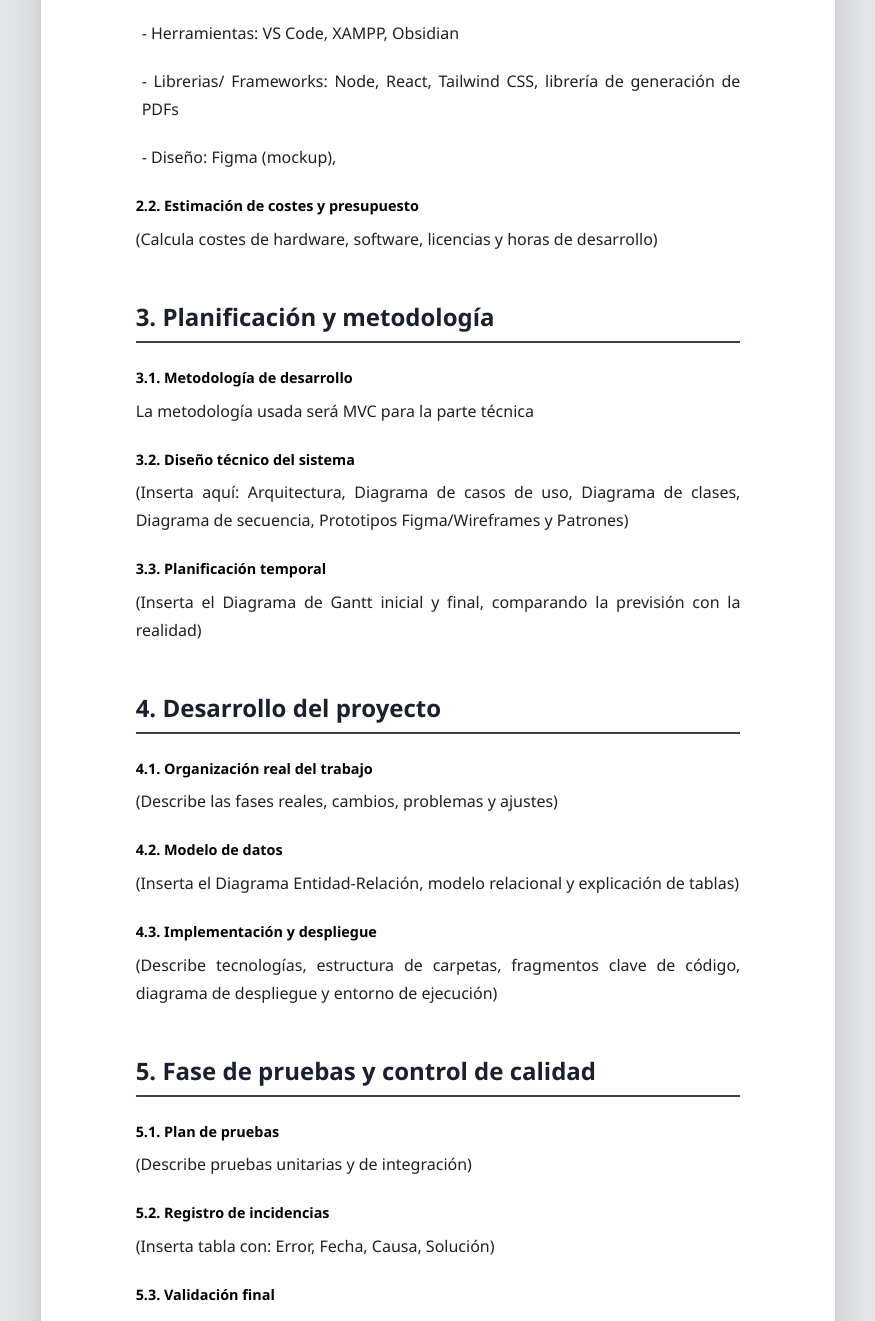
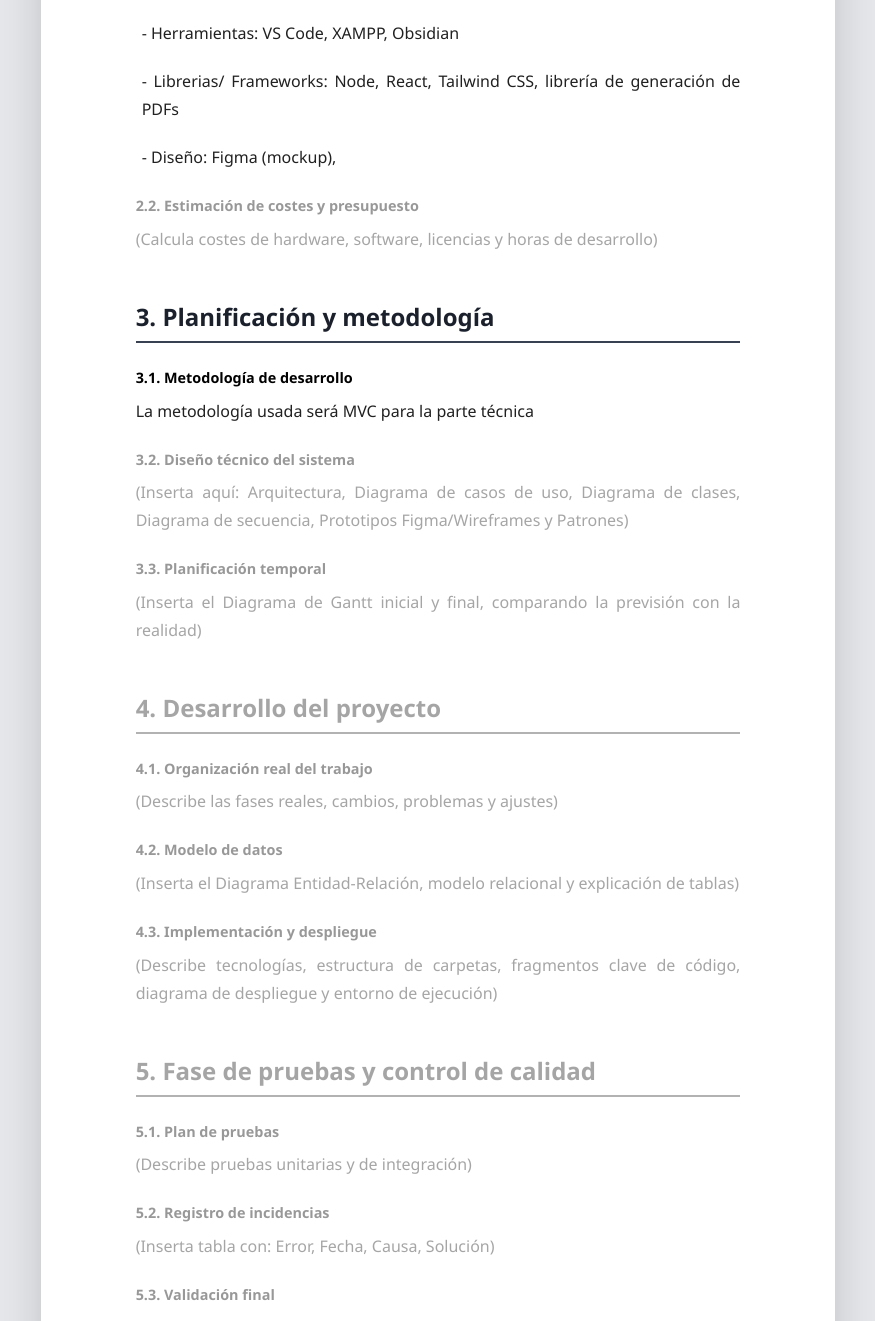
Before and after one commit to Ivee31/TFG-DAW2, a PHP site: page / in a window 1280 px wide. Shown: the part 5179-6500 px from the top of the page, without its empty margins (202-1077 px from the left). Run offline with PHP 8.4, Linux system fonts and the light colour scheme; some libraries are stand-ins or nearby versions.

Commit message:
zona-apagada class added and implemented

```diff
--- a/index.html
+++ b/index.html
@@ -217,7 +217,7 @@
                 </ul>
             </div>
 
-            <div id="estimacion-costes" class="ancla-top">
+            <div id="estimacion-costes" class="ancla-top zona-apagada">
                 <h4>2.2. Estimación de costes y presupuesto</h4>
                 <p>(Calcula costes de hardware, software, licencias y horas de desarrollo)</p>
             </div>
@@ -231,80 +231,80 @@
                 <p>La metodología usada será MVC para la parte técnica</p>
             </div>
 
-            <div id="diseno-tecnico" class="ancla-top">
+            <div id="diseno-tecnico" class="ancla-top zona-apagada">
                 <h4>3.2. Diseño técnico del sistema</h4>
                 <p>(Inserta aquí: Arquitectura, Diagrama de casos de uso, Diagrama de clases, Diagrama de secuencia, Prototipos Figma/Wireframes y Patrones)</p>
             </div>
 
-            <div id="planificacion-temporal" class="ancla-top">
+            <div id="planificacion-temporal" class="ancla-top zona-apagada">
                 <h4>3.3. Planificación temporal</h4>
                 <p>(Inserta el Diagrama de Gantt inicial y final, comparando la previsión con la realidad)</p>
             </div>
 
 
-            <a id="desarrollo-proyecto" class="ancla-top"></a>
-            <h2>4. Desarrollo del proyecto</h2>
+            <a id="desarrollo-proyecto" class="ancla-top zona-apagada"></a>
+            <h2 class="zona-apagada">4. Desarrollo del proyecto</h2>
 
-            <div id="organizacion-real" class="ancla-top">
+            <div id="organizacion-real" class="ancla-top zona-apagada">
                 <h4>4.1. Organización real del trabajo</h4>
                 <p>(Describe las fases reales, cambios, problemas y ajustes)</p>
             </div>
 
-            <div id="modelo-datos" class="ancla-top">
+            <div id="modelo-datos" class="ancla-top zona-apagada">
                 <h4>4.2. Modelo de datos</h4>
                 <p>(Inserta el Diagrama Entidad-Relación, modelo relacional y explicación de tablas)</p>
             </div>
 
-            <div id="implementacion-despliegue" class="ancla-top">
+            <div id="implementacion-despliegue" class="ancla-top zona-apagada">
                 <h4>4.3. Implementación y despliegue</h4>
                 <p>(Describe tecnologías, estructura de carpetas, fragmentos clave de código, diagrama de despliegue y entorno de ejecución)</p>
             </div>
 
 
-            <a id="fase-pruebas" class="ancla-top"></a>
-            <h2>5. Fase de pruebas y control de calidad</h2>
+            <a id="fase-pruebas" class="ancla-top zona-apagada"></a>
+            <h2 class="zona-apagada">5. Fase de pruebas y control de calidad</h2>
 
-            <div id="plan-pruebas" class="ancla-top">
+            <div id="plan-pruebas" class="ancla-top zona-apagada">
                 <h4>5.1. Plan de pruebas</h4>
                 <p>(Describe pruebas unitarias y de integración)</p>
             </div>
 
-            <div id="registro-incidencias" class="ancla-top">
+            <div id="registro-incidencias" class="ancla-top zona-apagada">
                 <h4>5.2. Registro de incidencias</h4>
                 <p>(Inserta tabla con: Error, Fecha, Causa, Solución)</p>
             </div>
 
-            <div id="validacion-final" class="ancla-top">
+            <div id="validacion-final" class="ancla-top zona-apagada">
                 <h4>5.3. Validación final</h4>
                 <p>(Análisis de cumplimiento de requisitos)</p>
             </div>
 
 
-            <a id="conclusiones" class="ancla-top"></a>
-            <h2>6. Conclusiones</h2>
+            <a id="conclusiones" class="ancla-top zona-apagada"></a>
+            <h2 class="zona-apagada">6. Conclusiones</h2>
 
-            <div id="reflexion-personal" class="ancla-top">
+            <div id="reflexion-personal" class="ancla-top zona-apagada">
                 <h4>6.1. Reflexión personal sobre el proyecto</h4>
                 </div>
 
-            <div id="dificultades" class="ancla-top">
+            <div id="dificultades" class="ancla-top zona-apagada">
                 <h4>6.2. Dificultades encontradas y resolución</h4>
             </div>
 
-            <div id="objetivos-cumplidos" class="ancla-top">
+            <div id="objetivos-cumplidos" class="ancla-top zona-apagada">
                 <h4>6.3. Grado de cumplimiento de objetivos</h4>
             </div>
 
-            <div id="propuestas-mejora" class="ancla-top">
+            <div id="propuestas-mejora" class="ancla-top zona-apagada">
                 <h4>6.4. Propuestas de mejora y evolución futura</h4>
             </div>
 
-            <a id="referencias" class="ancla-top"></a>
-            <h2>7. Referencias y bibliografía</h2>
+            <a id="referencias" class="ancla-top zona-apagada"></a>
+            <h2 class="zona-apagada">7. Referencias y bibliografía</h2>
 
-            <a id="anexos" class="ancla-top"></a>
-            <h2>8. Anexos</h2>
-            <ul>
+            <a id="anexos" class="ancla-top zona-apagada"></a>
+            <h2 class="zona-apagada">8. Anexos</h2>
+            <ul class="zona-apagada">
                 <li id="manual-instalacion">
                     <h4>8.1. Manual de instalación</h4>
                 </li>
--- a/style.css
+++ b/style.css
@@ -146,3 +146,9 @@ body {
         padding: 0;
     }
 }
+
+/* --- CLASE PARA CONTENIDO NO INCLUIDO EN ESTA ENTREGA --- */
+.zona-apagada {
+    opacity: 0.4;
+    filter: grayscale(100%); /* Opcional: lo pone en blanco y negro suave */
+}
```
